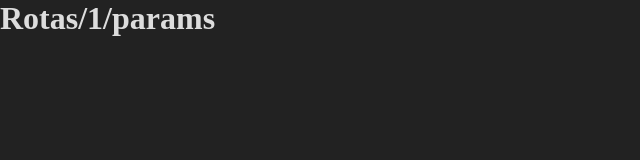
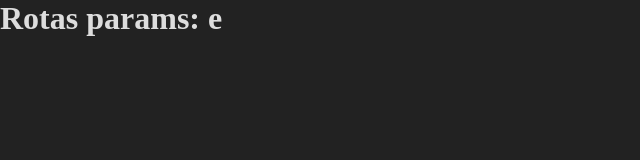
Before and after one commit to SamillyNunes/next_base, a Next.js app: page /routes/1/params in a window 1280 px wide. Shown: the top 160 px of the page, without its empty margins (0-640 px from the left). Built offline with nearby package versions, Linux system fonts and the light colour scheme.

Commit message:
routes: getting params

```diff
--- /dev/null
+++ b/src/pages/routes/[id]/params.jsx
@@ -0,0 +1,14 @@
+import { useRouter } from "next/router";
+
+export default function params(){
+    const router = useRouter();
+    const name = router.query.name;
+    const teste = router.query.teste;
+    console.log(router);
+
+    return (
+        <div>
+            <h1> Rotas params: {name} e {teste} </h1>
+        </div>
+    );
+}
```
